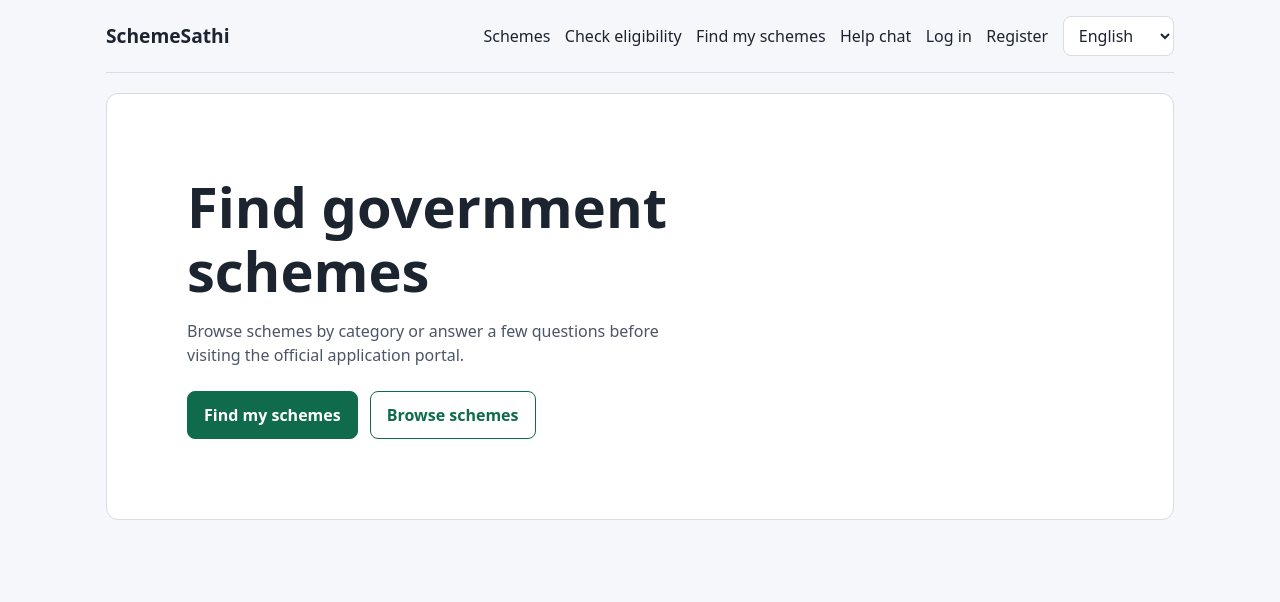
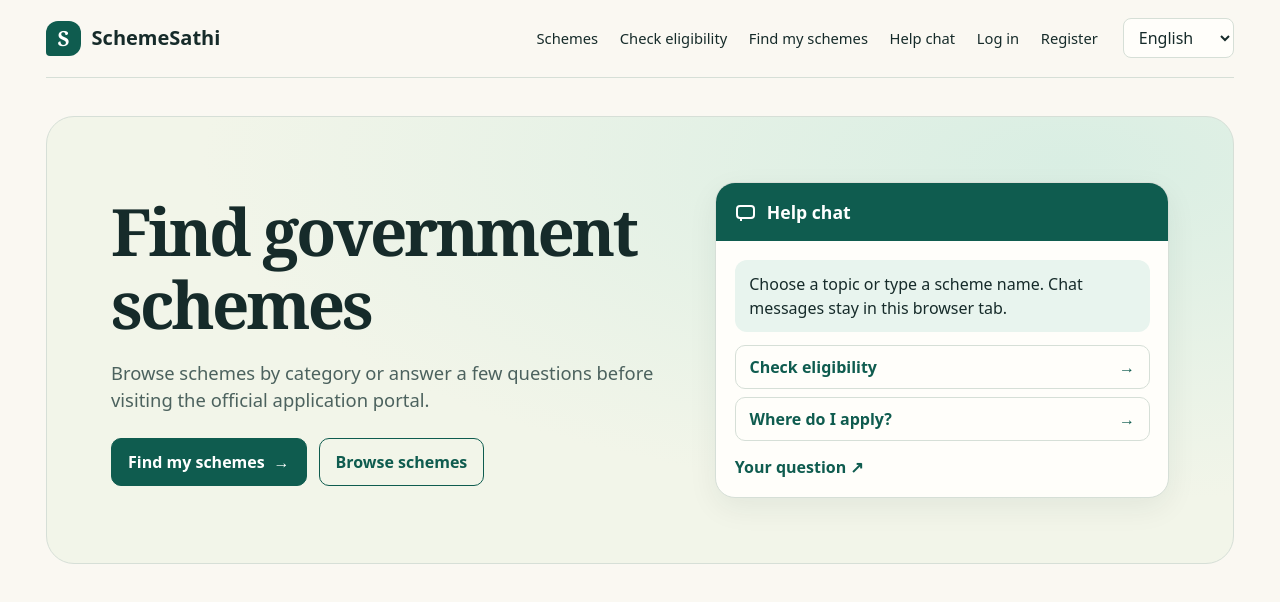
Before and after one commit to aryaveer-15/schemesathi, a React (Vite) app in the folder client/: page / in a window 1280 px wide. Shown: the top 602 px of the page. Built offline with nearby package versions, Linux system fonts and the light colour scheme.

Commit message:
Redesign SchemeSathi in teal and ivory

```diff
--- a/client/src/App.jsx
+++ b/client/src/App.jsx
@@ -20,6 +20,7 @@ export default function App() {
       <a className="skip-link" href="#content">{t('skip')}</a>
       <header className="header">
         <Link to="/" className="brand">
+          <span className="brand-mark" aria-hidden="true">S</span>
           {t('appName')}
         </Link>
         <nav className="nav">
@@ -40,6 +41,7 @@ export default function App() {
               <NavLink to="/register">{t('register')}</NavLink>
             </>
           )}
+        </nav>
         <label className="lang">
           <span className="sr-only">{t('language')}</span>
           <select value={lang} onChange={(e) => setLang(e.target.value)}>
@@ -48,7 +50,6 @@ export default function App() {
             ))}
           </select>
         </label>
-        </nav>
       </header>
 
       <div id="content" tabIndex={-1}>
--- a/client/src/index.css
+++ b/client/src/index.css
@@ -1,28 +1,40 @@
 :root {
-  --bg: #f6f7fb;
-  --surface: #ffffff;
-  --text: #1c2430;
-  --muted: #4b5568;
-  --border: #d7dce5;
-  --accent: #0f6b4c;
+  --bg: #faf8f2;
+  --surface: #fffefa;
+  --text: #162b2a;
+  --muted: #4c625e;
+  --border: #d6dfd7;
+  --accent: #0f5c4f;
+  --accent-hover: #09463c;
   --accent-text: #ffffff;
+  --mint: #e8f4ee;
+  --hero: #f2f5e9;
+  --hero-glow: #d9eee3;
+  --review-bg: #fff1d9;
+  --review-text: #8a4b0f;
   --alert-bg: #fde8e8;
   --alert-text: #8a1f1f;
-  --shadow: 0 8px 24px rgba(16, 24, 40, 0.08);
-  --radius: 12px;
+  --shadow: 0 10px 30px rgba(22, 43, 42, 0.065);
+  --radius: 16px;
   --sans: system-ui, 'Segoe UI', Roboto, sans-serif;
   color-scheme: light dark;
 }
 
 @media (prefers-color-scheme: dark) {
   :root {
-    --bg: #10141c;
-    --surface: #1a2130;
-    --text: #eef2f7;
-    --muted: #b4becc;
-    --border: #334056;
-    --accent: #3dba8b;
-    --accent-text: #072015;
+    --bg: #101e1c;
+    --surface: #172b27;
+    --text: #edf7ef;
+    --muted: #b4c8bf;
+    --border: #3a5149;
+    --accent: #9cddc8;
+    --accent-hover: #b7ecda;
+    --accent-text: #10352c;
+    --mint: #1b3b33;
+    --hero: #1e332d;
+    --hero-glow: #29493f;
+    --review-bg: #41301e;
+    --review-text: #ffce8d;
     --alert-bg: #3a1c1c;
     --alert-text: #ffc9c9;
     --shadow: 0 8px 24px rgba(0, 0, 0, 0.35);
@@ -66,41 +78,66 @@ select {
 }
 
 .app {
-  max-width: 1100px;
+  max-width: 1220px;
   margin: 0 auto;
   padding: 0 1rem 2rem;
 }
 
 .header {
-  display: flex;
-  flex-wrap: wrap;
+  display: grid;
+  grid-template-columns: auto minmax(0, 1fr) auto;
   align-items: center;
   justify-content: space-between;
   gap: 0.75rem 1rem;
-  padding: 1rem 0;
+  padding: 1.15rem 0;
   border-bottom: 1px solid var(--border);
 }
 
 .brand {
-  font-weight: 700;
-  font-size: 1.2rem;
+  display: inline-flex;
+  align-items: center;
+  gap: 0.65rem;
+  font-weight: 750;
+  font-size: 1.25rem;
   color: var(--text);
+}
+
+.brand-mark {
+  display: grid;
+  place-items: center;
+  flex: none;
+  inline-size: 2.2rem;
+  block-size: 2.2rem;
+  border-radius: 12px 12px 12px 4px;
+  background: var(--accent);
+  color: var(--accent-text);
+  font-family: Georgia, serif;
+  font-size: 1.3rem;
 }
 
 .nav {
   display: flex;
   flex-wrap: wrap;
   align-items: center;
-  gap: 0.6rem 0.9rem;
+  justify-content: flex-end;
+  gap: 0.25rem;
 }
 
 .nav a {
   color: var(--text);
+  padding: 0.45rem 0.55rem;
+  border-radius: 8px;
+  font-size: 0.92rem;
+}
+
+.nav a:hover,
+.nav a.active {
+  background: var(--mint);
+  color: var(--accent);
 }
 
 .nav a.active {
-  font-weight: 650;
-  color: var(--accent);
+  font-weight: 700;
 }
 
 .greeting {
@@ -134,7 +171,7 @@ select {
 }
 
 .page {
-  padding-top: 1.25rem;
+  padding-top: clamp(1.25rem, 3vw, 2.5rem);
 }
 
 :focus-visible {
@@ -157,23 +194,117 @@ select {
 }
 
 .home-intro {
-  padding: clamp(1.5rem, 7vw, 5rem);
+  display: grid;
+  grid-template-columns: minmax(0, 1.22fr) minmax(0, 1fr);
+  align-items: center;
+  gap: clamp(1.5rem, 4vw, 3.5rem);
+  min-block-size: 28rem;
+  padding: clamp(1.35rem, 5vw, 4.5rem);
   border: 1px solid var(--border);
-  border-radius: var(--radius);
-  background: var(--surface);
+  border-radius: 28px;
+  background: radial-gradient(ellipse at 86% 10%, var(--hero-glow), transparent 60%), var(--hero);
 }
 
 .page .home-intro h1 {
-  max-width: 18ch;
-  font-size: clamp(2rem, 5vw, 3.5rem);
-  line-height: 1.15;
+  max-width: 16ch;
+  font-size: clamp(2.1rem, 5.1vw, 4.35rem);
+  line-height: 1.12;
   text-wrap: balance;
+  overflow-wrap: anywhere;
 }
 
-.home-intro p {
+.home-intro h1:lang(en) {
+  font-family: Georgia, 'Times New Roman', serif;
+  font-weight: 600;
+  letter-spacing: -0.045em;
+}
+
+.home-copy > p {
   max-width: 52ch;
   color: var(--muted);
   margin-bottom: 1.5rem;
+  font-size: clamp(1rem, 1.7vw, 1.15rem);
+}
+
+.home-help {
+  min-inline-size: 0;
+  border: 1px solid var(--border);
+  border-radius: 20px;
+  background: var(--surface);
+  box-shadow: var(--shadow);
+}
+
+.home-help h2 {
+  display: flex;
+  align-items: center;
+  gap: 0.75rem;
+  margin: 0;
+  padding: 1rem 1.2rem;
+  background: var(--accent);
+  color: var(--accent-text);
+  border-start-start-radius: 19px;
+  border-start-end-radius: 19px;
+  font-size: 1.1rem;
+}
+
+.chat-mark {
+  position: relative;
+  display: inline-block;
+  flex: none;
+  inline-size: 1.2rem;
+  block-size: 0.9rem;
+  border: 2px solid currentColor;
+  border-radius: 0.25rem;
+}
+
+.chat-mark::after {
+  content: '';
+  position: absolute;
+  inset-block-end: -0.25rem;
+  inset-inline-start: 0.17rem;
+  inline-size: 0.3rem;
+  block-size: 0.3rem;
+  border-inline-start: 2px solid currentColor;
+}
+
+.home-help-body {
+  display: grid;
+  gap: 0.85rem;
+  padding: 1.15rem;
+}
+
+.home-help-body > p {
+  margin: 0;
+  padding: 0.75rem 0.9rem;
+  border-radius: 12px;
+  background: var(--mint);
+  color: var(--text);
+}
+
+.home-prompts {
+  display: grid;
+  gap: 0.5rem;
+}
+
+.home-prompts a {
+  display: flex;
+  align-items: center;
+  justify-content: space-between;
+  gap: 0.75rem;
+  min-block-size: 2.75rem;
+  padding: 0.5rem 0.85rem;
+  border: 1px solid var(--border);
+  border-radius: 10px;
+  font-weight: 650;
+}
+
+.home-prompts a:hover {
+  background: var(--mint);
+}
+
+.home-help-link {
+  justify-self: start;
+  font-weight: 650;
 }
 
 .eligibility-form .status {
@@ -192,16 +323,36 @@ select {
 
 .primary-action,
 .secondary-action {
-  display: inline-block;
+  display: inline-flex;
+  align-items: center;
+  gap: 0.55rem;
   padding: 0.7rem 1rem;
   border: 1px solid var(--accent);
-  border-radius: 8px;
+  border-radius: 10px;
   font-weight: 650;
 }
 
 .primary-action {
   background: var(--accent);
   color: var(--accent-text);
+}
+
+.primary-action:hover,
+.form button:not(:disabled):hover {
+  background: var(--accent-hover);
+}
+
+.secondary-action:hover {
+  background: var(--mint);
+}
+
+.direction-arrow {
+  display: inline-block;
+  flex: none;
+}
+
+[dir='rtl'] .direction-arrow {
+  transform: scaleX(-1);
 }
 
 .alert button {
@@ -273,6 +424,15 @@ select {
   overflow-wrap: anywhere;
 }
 
+.chat-message-question {
+  margin-inline-start: min(12%, 4rem);
+}
+
+.chat-message-answer {
+  margin-inline-end: min(12%, 4rem);
+  background: var(--mint);
+}
+
 .chat-turn + .chat-turn,
 .chat-form {
   margin-block-start: 1rem;
@@ -331,6 +491,22 @@ select {
   font-size: 1.15rem;
 }
 
+.scheme-card {
+  padding: 1.25rem;
+}
+
+.scheme-card h2 a {
+  display: flex;
+  justify-content: space-between;
+  align-items: baseline;
+  gap: 0.5rem;
+}
+
+.scheme-card > p:last-child {
+  margin-block-end: 0;
+  color: var(--muted);
+}
+
 .meta {
   display: flex;
   flex-wrap: wrap;
@@ -345,6 +521,34 @@ select {
   border: 1px solid var(--border);
   border-radius: 999px;
   padding: 0.1rem 0.55rem;
+}
+
+.meta span:first-child {
+  background: var(--mint);
+  color: var(--accent);
+}
+
+.match-results-group {
+  margin-block-start: 1.5rem;
+}
+
+.match-results-group h2,
+.eligibility-result[data-result] > h2 {
+  padding: 0.65rem 0.85rem;
+  border-radius: 10px;
+  background: var(--result-bg, var(--mint));
+  color: var(--result-text, var(--accent));
+  font-size: 1.15rem;
+}
+
+[data-result='review'] {
+  --result-bg: var(--review-bg);
+  --result-text: var(--review-text);
+}
+
+[data-result='unmatched'] {
+  --result-bg: var(--alert-bg);
+  --result-text: var(--alert-text);
 }
 
 .status,
@@ -388,6 +592,36 @@ select {
   }
 }
 
+@media (max-width: 880px) {
+  .header {
+    grid-template-columns: minmax(0, 1fr) auto;
+  }
+
+  .nav {
+    grid-column: 1 / -1;
+    grid-row: 2;
+    justify-content: flex-start;
+  }
+}
+
+@media (max-width: 700px) {
+  .home-intro {
+    grid-template-columns: minmax(0, 1fr);
+    min-block-size: auto;
+    border-radius: 20px;
+  }
+
+  .nav a,
+  .lang select {
+    min-block-size: 2.75rem;
+  }
+
+  .nav a {
+    display: inline-flex;
+    align-items: center;
+  }
+}
+
 @media (min-width: 960px) {
   .page > h1 {
     font-size: 1.9rem;
--- a/client/src/pages/Eligibility.jsx
+++ b/client/src/pages/Eligibility.jsx
@@ -121,7 +121,7 @@ function EligibilityForm({ initialSlug }) {
       {failed && <p role="alert" className="alert">{local('failed')}</p>}
       <div aria-live="polite">
         {result && (
-          <section className="card eligibility-result">
+          <section className="card eligibility-result" data-result={result.status}>
             <h2>{local(result.status)}</h2>
             <ul>
               {result.checks.map(({ key, status }) => (
--- a/client/src/pages/FindSchemes.jsx
+++ b/client/src/pages/FindSchemes.jsx
@@ -80,7 +80,7 @@ export default function FindSchemes() {
               const schemes = results.filter((scheme) => scheme.status === status);
               if (!schemes.length) return null;
               return (
-                <section key={status}>
+                <section className="match-results-group" data-result={status} key={status}>
                   <h2>{local(status)}</h2>
                   {schemes.map(({ slug, checks, sourceUrl }) => (
                     <details key={slug} className="card match-section">
--- a/client/src/pages/Home.jsx
+++ b/client/src/pages/Home.jsx
@@ -5,14 +5,33 @@ export default function Home() {
   const { t } = useLang();
 
   return (
-    <main className="page">
+    <main className="page home-page">
       <section className="home-intro">
-        <h1>{t('homeTitle')}</h1>
-        <p>{t('homeIntro')}</p>
-        <div className="home-actions">
-          <Link className="primary-action" to="/my-schemes">{t('findSchemes')}</Link>
-          <Link className="secondary-action" to="/schemes">{t('browse')}</Link>
+        <div className="home-copy">
+          <h1>{t('homeTitle')}</h1>
+          <p>{t('homeIntro')}</p>
+          <div className="home-actions">
+            <Link className="primary-action" to="/my-schemes">
+              {t('findSchemes')} <span className="direction-arrow" aria-hidden="true">→</span>
+            </Link>
+            <Link className="secondary-action" to="/schemes">{t('browse')}</Link>
+          </div>
         </div>
+        <section className="home-help" aria-labelledby="home-help-title">
+          <h2 id="home-help-title"><span className="chat-mark" aria-hidden="true" />{t('schemeChat')}</h2>
+          <div className="home-help-body">
+            <p>{t('chatIntro')}</p>
+            <div className="home-prompts">
+              <Link to="/scheme-chat?topic=eligibility">
+                {t('eligibility')} <span className="direction-arrow" aria-hidden="true">→</span>
+              </Link>
+              <Link to="/scheme-chat?topic=apply">
+                {t('helpApply')} <span className="direction-arrow" aria-hidden="true">→</span>
+              </Link>
+            </div>
+            <Link className="home-help-link" to="/scheme-chat">{t('chatQuestion')} <span aria-hidden="true">↗</span></Link>
+          </div>
+        </section>
       </section>
     </main>
   );
--- a/client/src/pages/SchemeChat.jsx
+++ b/client/src/pages/SchemeChat.jsx
@@ -1,5 +1,5 @@
 import { useEffect, useState } from 'react';
-import { Link } from 'react-router-dom';
+import { Link, useSearchParams } from 'react-router-dom';
 import { api } from '../api';
 import { schemeQuestions, schemeTitle } from '../eligibilityContent';
 import { helpReply } from '../helpTopics';
@@ -21,10 +21,19 @@ const replies = {
 };
 
 export default function SchemeChat() {
+  const [params] = useSearchParams();
+  const initialTopic = params.get('topic');
+  return <ChatPanel key={initialTopic} initialTopic={initialTopic} />;
+}
+
+function ChatPanel({ initialTopic }) {
   const { lang, t } = useLang();
   const { user } = useAuth();
   const [catalog, setCatalog] = useState([]);
-  const [messages, setMessages] = useState([]);
+  const [messages, setMessages] = useState(() => {
+    const topic = topics.find(({ key }) => key === initialTopic);
+    return topic ? [{ label: topic.label, reply: { topic: topic.key } }] : [];
+  });
   const [question, setQuestion] = useState('');
 
   useEffect(() => {
@@ -53,13 +62,13 @@ export default function SchemeChat() {
       <h1>{t('schemeChat')}</h1>
       <p>{t('chatIntro')}</p>
       <div className="eligibility-form" aria-live="polite">
-        {messages.map(({ message, reply }, index) => (
+        {messages.map(({ message, label, reply }, index) => (
           <div className="chat-turn" key={index}>
-            <article className="card chat-message" dir="auto">
+            <article className="card chat-message chat-message-question" dir="auto">
               <strong>{t('chatQuestion')}</strong>
-              <p>{message}</p>
+              <p>{label ? t(label) : message}</p>
             </article>
-            <article className="card chat-message">
+            <article className="card chat-message chat-message-answer">
               <strong>{t('schemeChat')}</strong>
               {reply.schemes
                 ? reply.schemes.map((slug) => (
--- a/client/src/pages/Schemes.jsx
+++ b/client/src/pages/Schemes.jsx
@@ -103,11 +103,13 @@ export default function Schemes() {
         <ul className="grid">
           {filtered.map((scheme) => (
             <li key={scheme._id} className="card scheme-card">
-              <h2><Link to={`/schemes/${scheme._id}`}>{localizedScheme(scheme, 'title', lang)}</Link></h2>
               <p className="meta">
                 <span>{t(scheme.category)}</span>
                 {scheme.state ? <span>{scheme.state === 'All India' ? t('allIndia') : scheme.state}</span> : null}
               </p>
+              <h2><Link to={`/schemes/${scheme._id}`}>
+                {localizedScheme(scheme, 'title', lang)} <span className="direction-arrow" aria-hidden="true">→</span>
+              </Link></h2>
               <p>{localizedScheme(scheme, 'summary', lang)}</p>
             </li>
           ))}
```
Also changed, not shown: 1 other file (tests, documents, lock files or other folders). Lines whose indentation alone changed are shown as unchanged.
